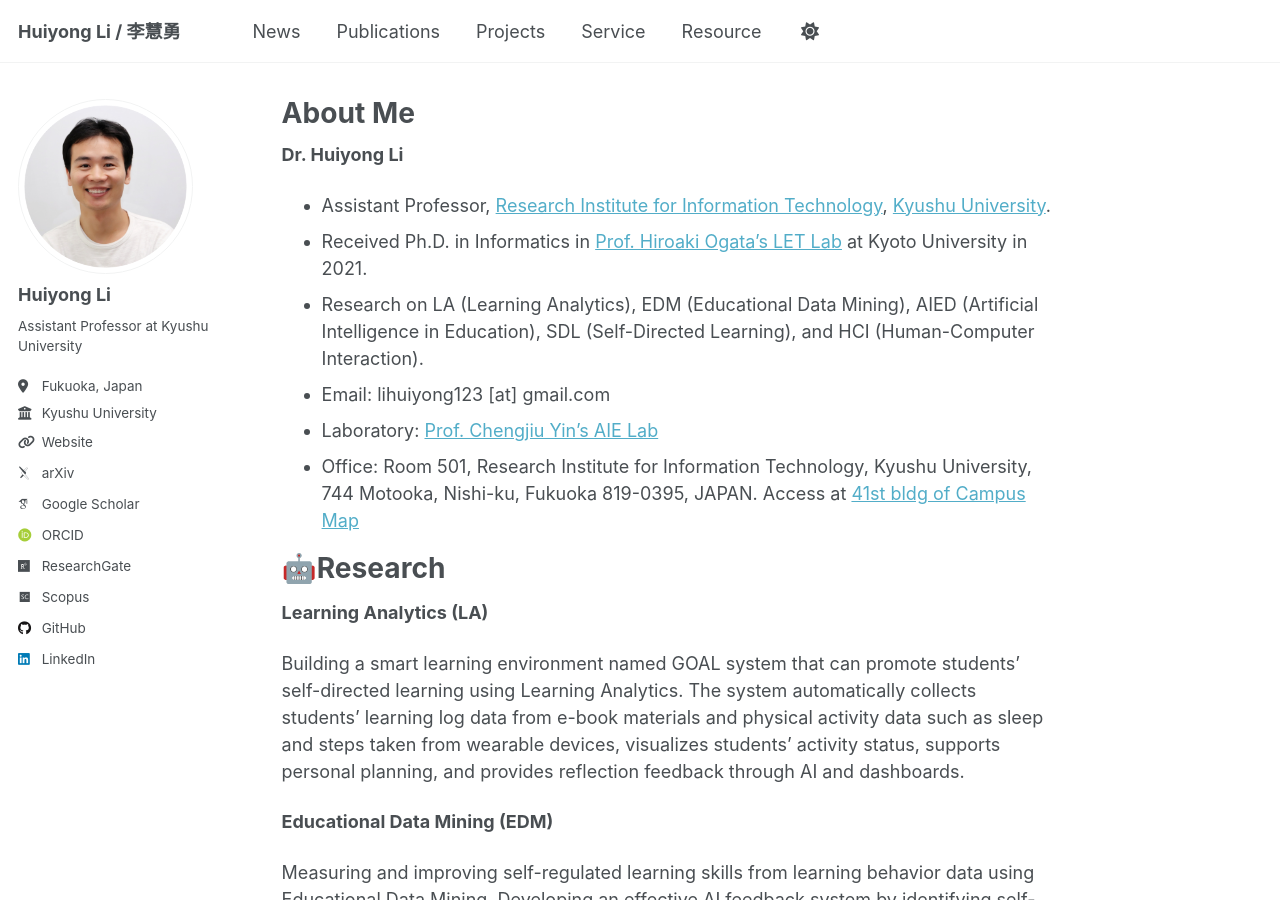
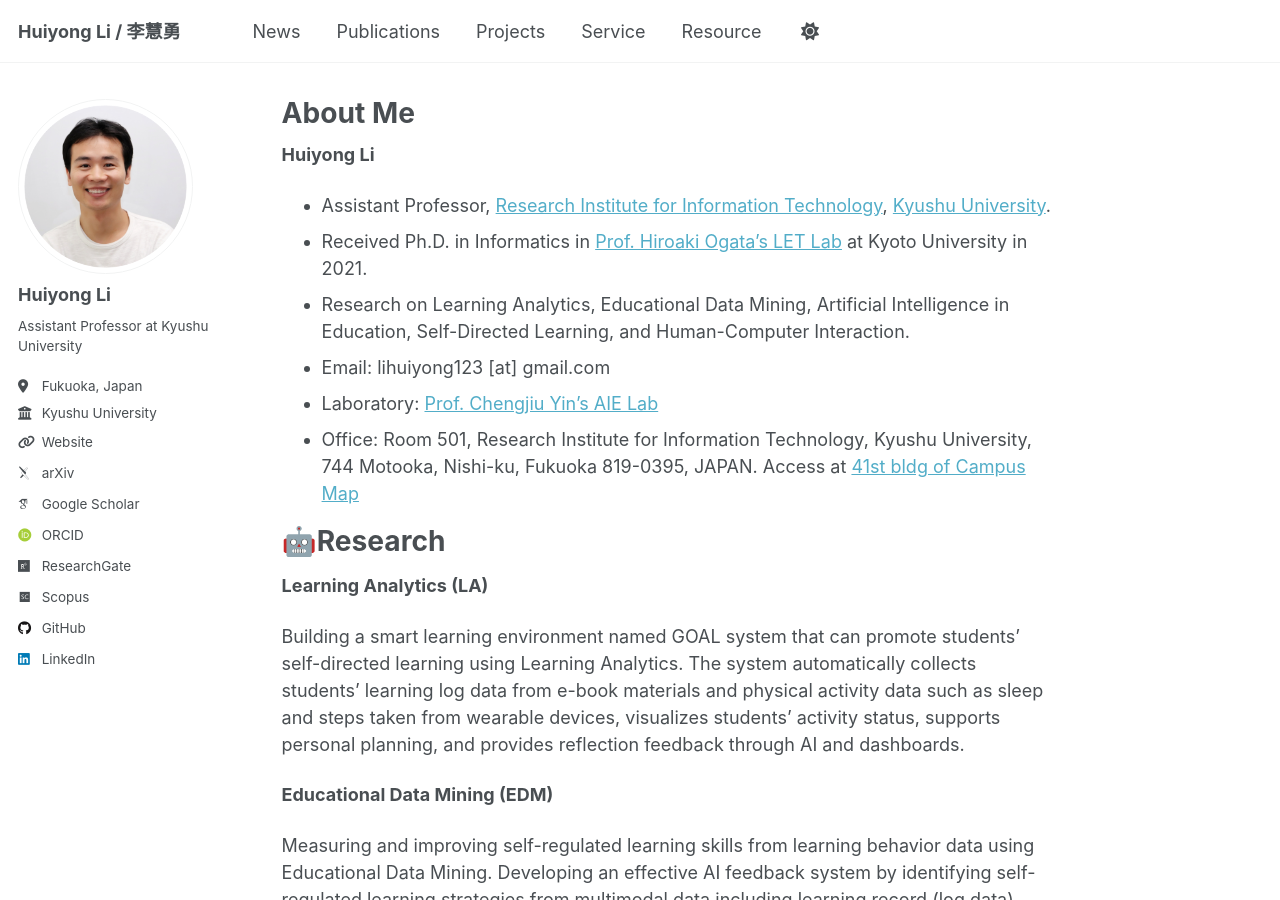
Before and after one commit to li-huiyong/li-huiyong.github.io, a Jekyll site: the page built from _pages/about.md, in a window 1280 px wide and 900 px high. Built offline with Jekyll 4.4.1, drawn with Linux system fonts in a browser that asks for light colours; some web fonts are replaced.

Commit message:
Update prefix of name

```diff
--- a/_pages/about.md
+++ b/_pages/about.md
@@ -8,10 +8,10 @@ redirect_from:
 ---
 
 
-**Dr. Huiyong Li**
+**Huiyong Li**
 * Assistant Professor, [Research Institute for Information Technology](https://ri2t.kyushu-u.ac.jp/en/index-e.html){:target="_blank"}, [Kyushu University](https://www.kyushu-u.ac.jp/en/){:target="_blank"}.
 * Received Ph.D. in Informatics in [Prof. Hiroaki Ogata's LET Lab](https://www.let.media.kyoto-u.ac.jp/en/){:target="_blank"} at Kyoto University in 2021.
-* Research on LA (Learning Analytics), EDM (Educational Data Mining), AIED (Artificial Intelligence in Education), SDL (Self-Directed Learning), and HCI (Human-Computer Interaction).
+* Research on Learning Analytics, Educational Data Mining, Artificial Intelligence in Education, Self-Directed Learning, and Human-Computer Interaction.
 <!---  projects, achievements and awards, services  -->
 * Email: lihuiyong123 [at] gmail.com
 * Laboratory: [Prof. Chengjiu Yin's AIE Lab](https://yin.cc.kyushu-u.ac.jp/home/lab/en/member.html){:target="_blank"}
```
